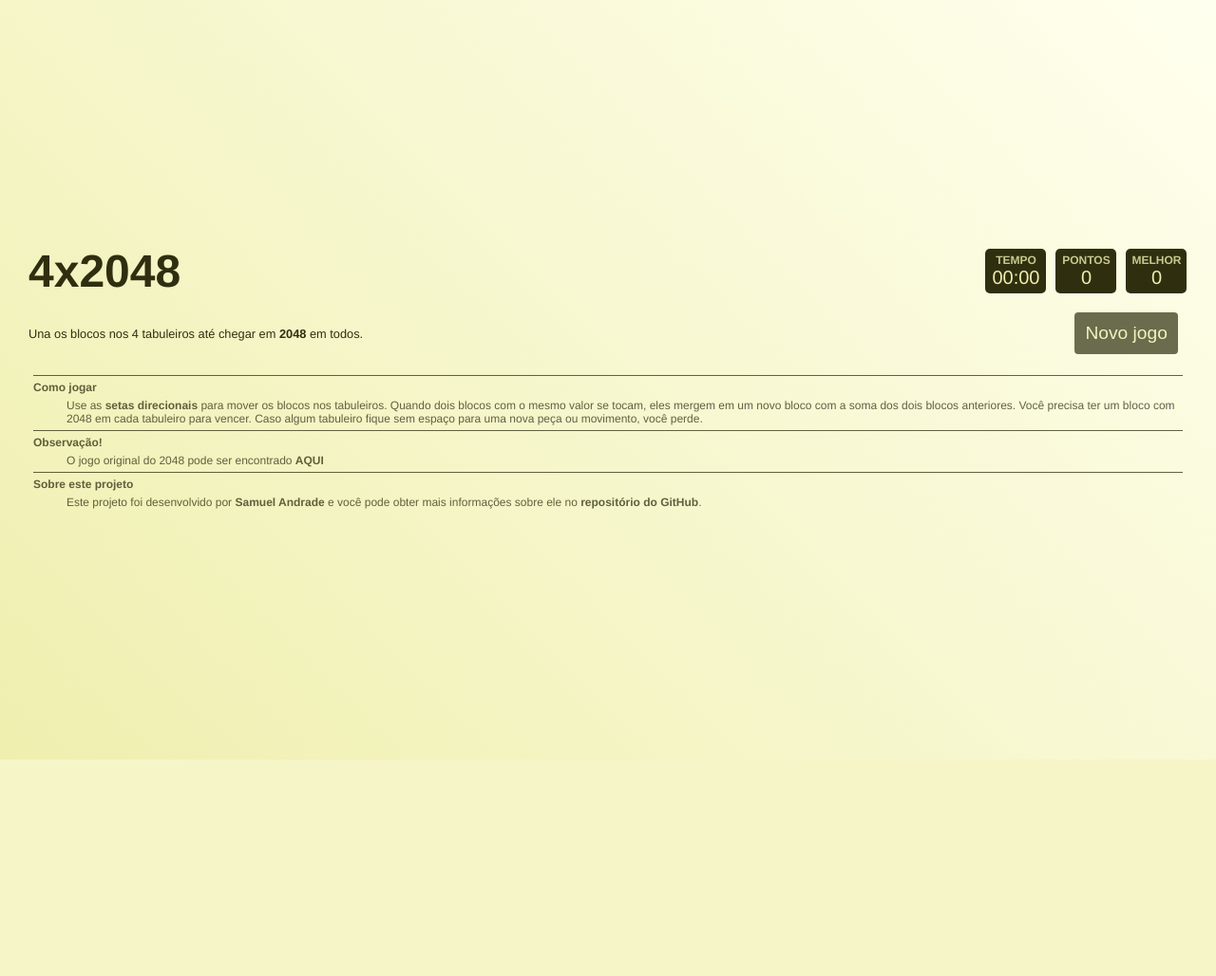
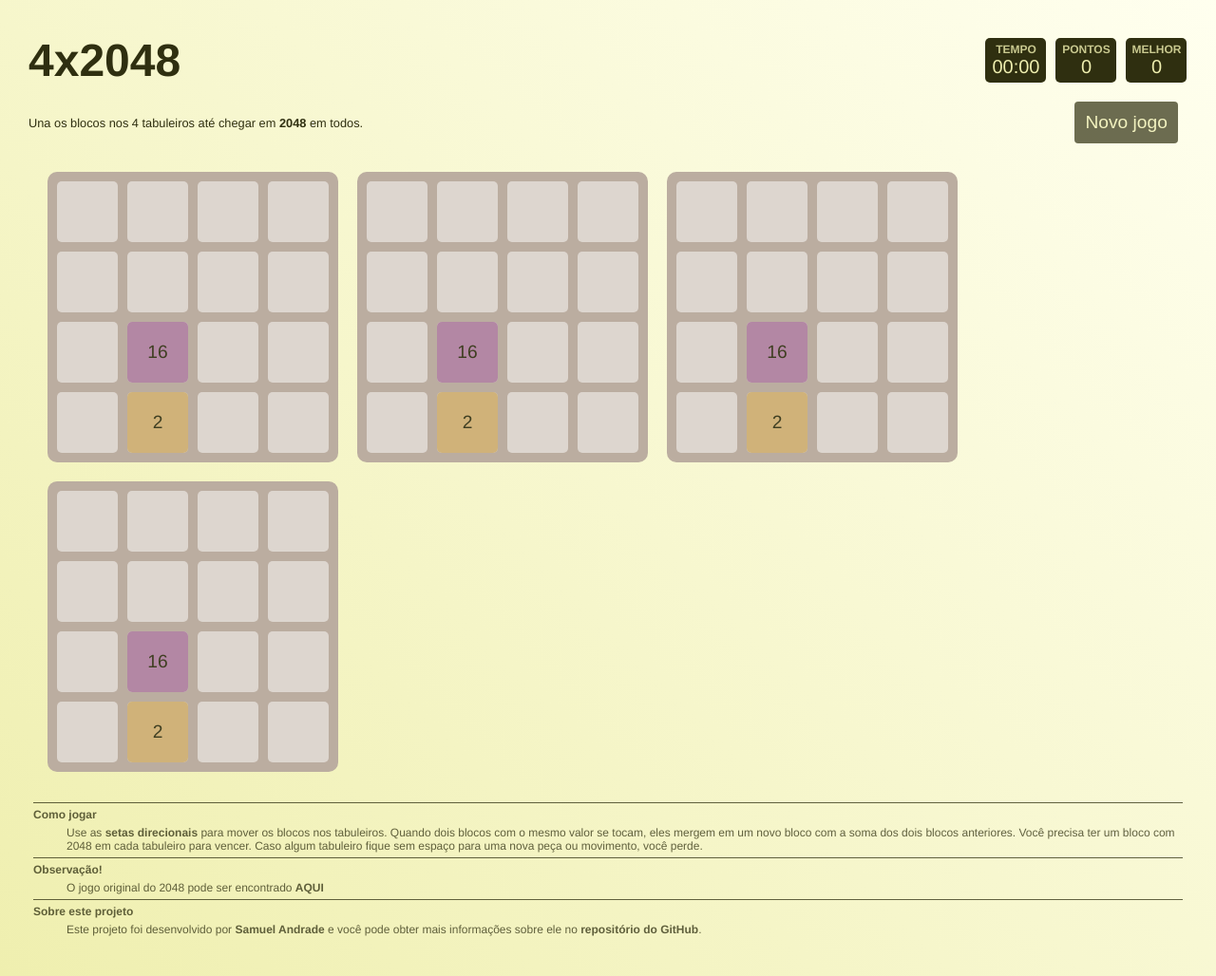
Before and after one commit to samuel-ifrs/4x2048, a PHP site: page /public/index.html in a window 1280 px wide. Shown: the whole page at 95% size. Before the commit the page ends 800 px from the top, so only its background shows below. Run offline with PHP 8.4, Linux system fonts and the light colour scheme.

Commit message:
Estilo dos tabuleiros e início da regra de negócio

```diff
--- a/public/index.html
+++ b/public/index.html
@@ -10,7 +10,7 @@
     <link rel="stylesheet" href="style.css">
 </head>
 <body>
-
+    <script>if (false) window.onload=()=>{setTimeout(()=>{window.location.reload(true)}, 1000)};</script>
     <div id="container">
         <div id="top">
             <div id="header">
@@ -27,12 +27,20 @@
         </div>
         <div id="game">
             <div class="board" id="board1">
+                <div class="tile" style="--posX: 1; --posY: 2;" value="16" id="tile1_0"></div>
+                <div class="tile" style="--posX: 1; --posY: 3;" value="2" id="tile1_1"></div>
             </div>
             <div class="board" id="board2">
+                <div class="tile" style="--posX: 1; --posY: 2;" value="16" id="tile2_0"></div>
+                <div class="tile" style="--posX: 1; --posY: 3;" value="2" id="tile2_1"></div>
             </div>
             <div class="board" id="board3">
+                <div class="tile" style="--posX: 1; --posY: 2;" value="16" id="tile3_0"></div>
+                <div class="tile" style="--posX: 1; --posY: 3;" value="2" id="tile3_1"></div>
             </div>
             <div class="board" id="board4">
+                <div class="tile" style="--posX: 1; --posY: 2;" value="16" id="tile4_0"></div>
+                <div class="tile" style="--posX: 1; --posY: 3;" value="2" id="tile4_1"></div>
             </div>
         </div>
         <dl id="footer">
--- a/public/style.css
+++ b/public/style.css
@@ -99,3 +99,59 @@
 a:visited {
     color: #5f2f10;
 }
+
+#game {
+    padding: 10px;
+    display: flex;
+    flex-wrap: wrap;
+}
+#game .board {
+    position: relative;
+    width: calc(calc(var(--tileSize) * var(--boardSize)) + calc(var(--boardSize) + 1) * var(--borderSize));
+    height: calc(calc(var(--tileSize) * var(--boardSize)) + calc(var(--boardSize) + 1) * var(--borderSize));
+    background-color: var(--borderColor);
+    padding: var(--borderSize);
+    margin: 10px;
+    border-radius: 10px;
+}
+#game .board .tile[value]{ background-color: #ffffff; }
+#game .board .tile[value="1"]{ background-color: #afaf70 !important; }
+#game .board .tile[value="2"]{ background-color: #cfaf70 !important; }
+#game .board .tile[value="4"]{ background-color: #efaf70 !important; }
+#game .board .tile[value="8"]{ background-color: #af7f70 !important; }
+#game .board .tile[value="16"]{ background-color: #af7fa0 !important; }
+#game .board .tile[value="32"]{ background-color: #af7fd0 !important; }
+#game .board .tile[value="64"]{ background-color: #7f7fff !important; }
+#game .board .tile[value="128"]{ background-color: #afafff !important; }
+#game .board .tile[value="256"]{ background-color: #dfdfff !important; }
+#game .board .tile[value="512"]{ background-color: #7f7f7f !important; }
+#game .board .tile[value="1024"]{ background-color: #9f9f9f !important; }
+#game .board .tile[value="2048"]{ background-color: #00ff00 !important; }
+#game .board .tile[value="4096"]{ background-color: #7fff7f !important; }
+#game .board .tile[value="8192"]{ background-color: #afafaf !important; }
+#game .board .tile {
+    width: var(--tileSize);
+    height: var(--tileSize);
+    position: absolute;
+    left: calc(calc(var(--posX) * var(--tileSize)) + calc(calc(var(--posX) + 1) * var(--borderSize)));
+    top: calc(calc(var(--posY) * var(--tileSize)) + calc(calc(var(--posY) + 1) * var(--borderSize)));
+    display: flex;
+    align-items: center;
+    justify-content: center;
+    border-radius: 5px;
+    z-index: 1;
+    opacity: 0.9;
+    overflow: hidden;
+}
+#game .board .tile:after {
+    content: attr(value);
+    font-size: 1.2rem;
+}
+#game .board .ghostTile {
+    z-index: 0 !important;
+    background-color: var(--baseColor);
+    opacity: 1;
+}
+#game .board .ghostTile:after {
+    display: none;
+}
```
Also changed, not shown: public/js/main.js (+32 -0 lines).
